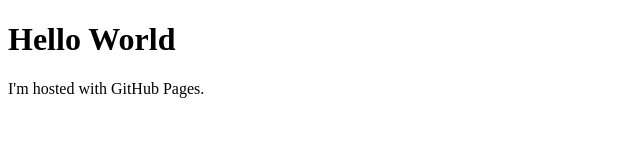
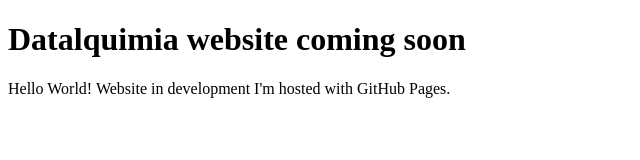
Before and after one commit to valencig/Datalquimia, a plain HTML site: page index.html in a window 1280 px wide. Shown: the whole page, without its empty margins (0-640 px from the left). Drawn offline with Linux system fonts and the light colour scheme.

Commit message:
Update index.html
cambios al website

```diff
--- a/index.html
+++ b/index.html
@@ -1,7 +1,7 @@
 <!DOCTYPE html>
 <html>
 <body>
-<h1>Hello World</h1>
-<p>I'm hosted with GitHub Pages.</p>
+<h1>Datalquimia website coming soon</h1>
+<p>Hello World! Website in development I'm hosted with GitHub Pages.</p>
 </body>
 </html>
```
